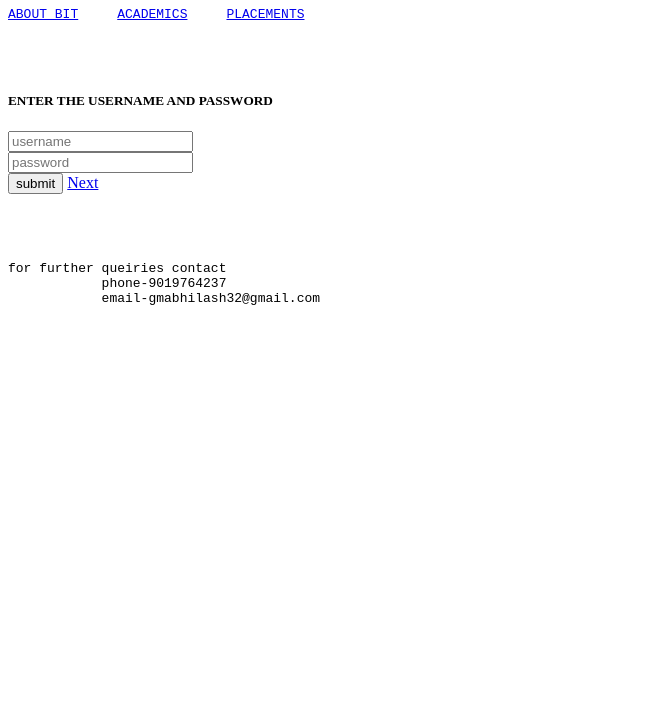
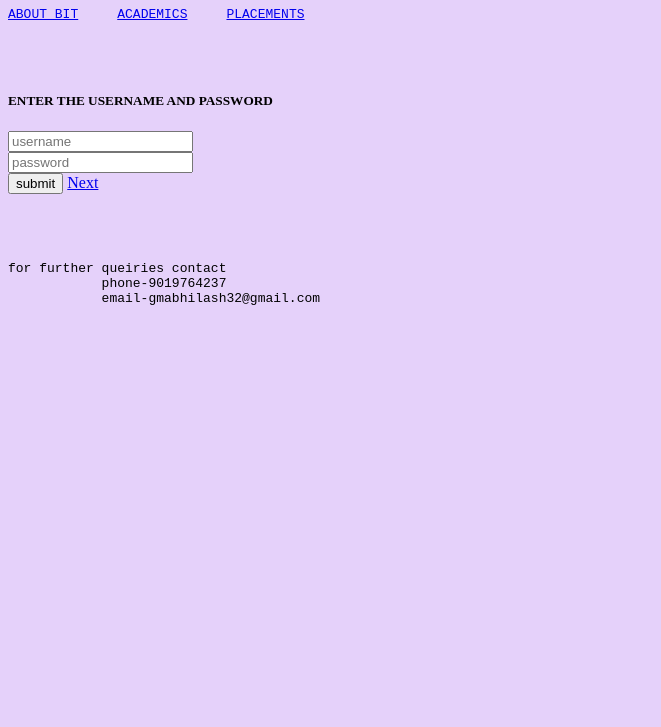
Before and after one commit to Abhilash32/cv, a plain HTML site: page index.html in a window 1280 px wide. Shown: the part 73-800 px from the top of the page, without its empty margins (0-661 px from the left). Drawn offline with Linux system fonts and the light colour scheme.

Commit message:
Update index.html

```diff
--- a/index.html
+++ b/index.html
@@ -6,7 +6,7 @@
     <meta name="viewport" content="width=device-width, initial-scale=1.0">
     <title>Abhilash website</title>
 </head>
-<body>
+<body style="background-color:#E5D1FA">
     <header><h1>WELCOME TO THE STUDENT PORTAL </h1>
     <nav><pre><a href="https://bit-bangalore.edu.in/explore-about">ABOUT BIT</a>     <a href="https://bit-bangalore.edu.in/department-list">ACADEMICS</a>     <a href="https://bit-bangalore.edu.in/placement-about">PLACEMENTS</a></pre></nav>
     <br><br>
```
